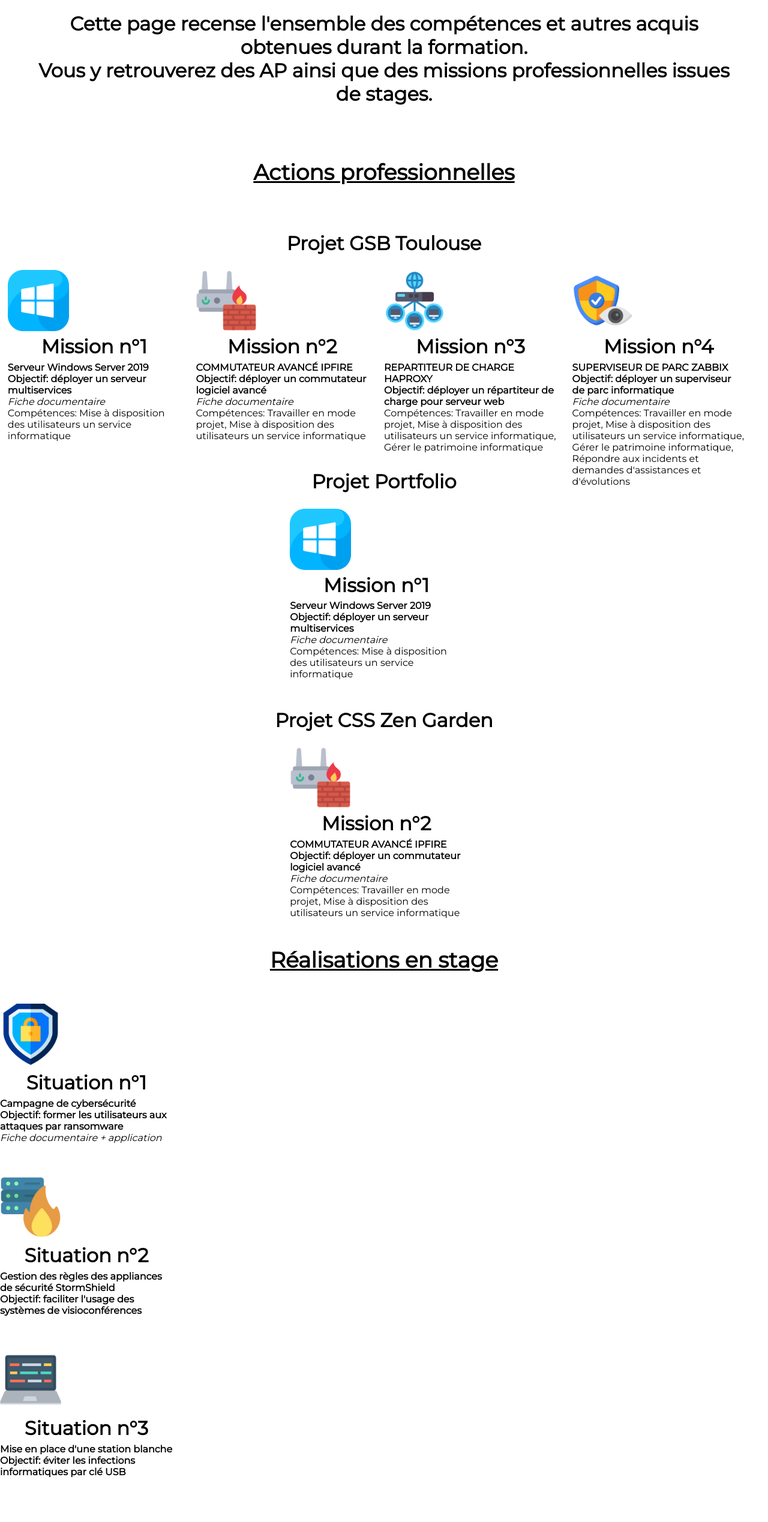
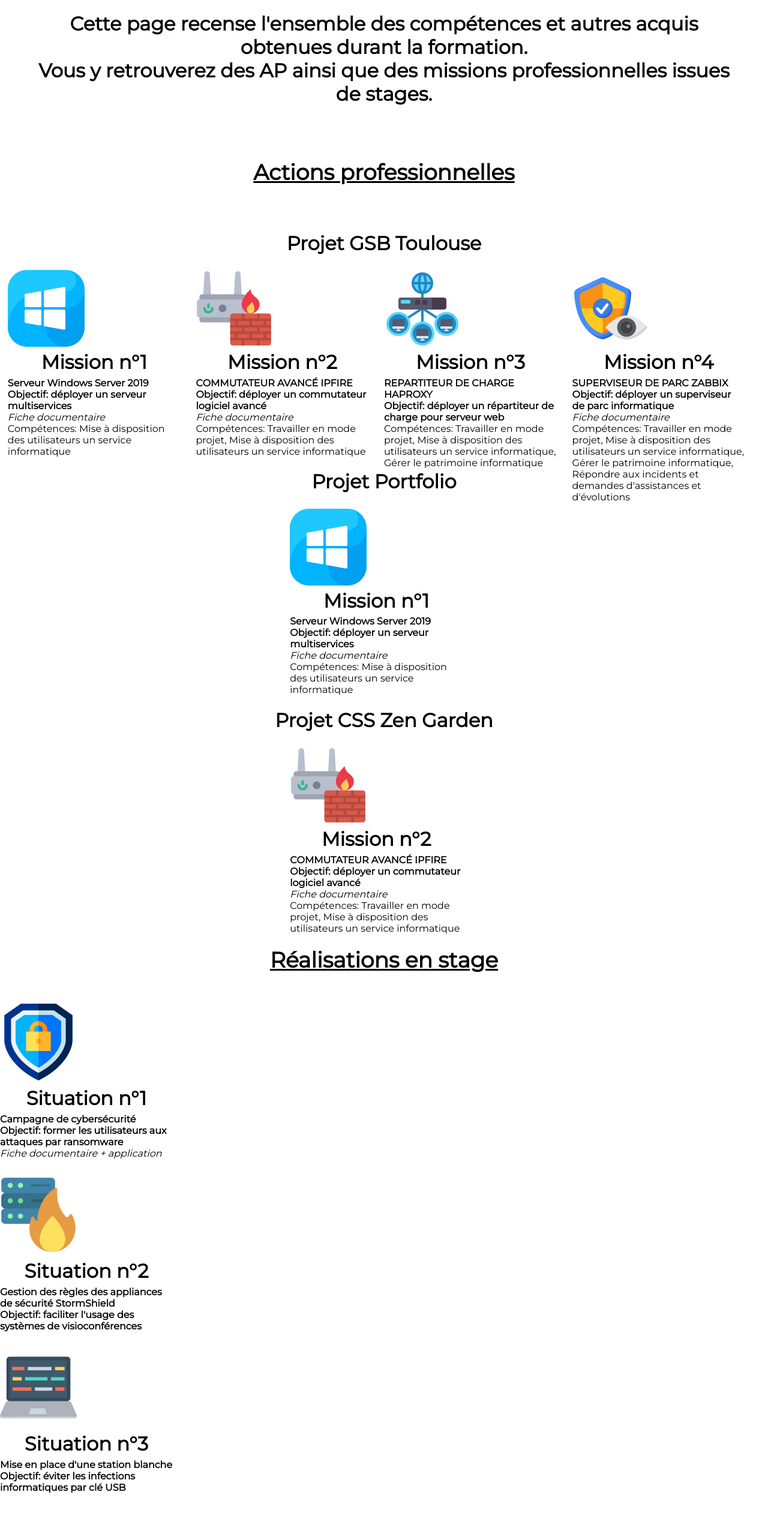
Before and after one commit to L-Dlbcq/l-dlbcq.github.io, a plain HTML site: page skills.html in a window 1280 px wide. Shown: the part 240-2777 px from the top of the page at 60% size. Drawn offline with Linux system fonts and the light colour scheme.

Commit message:
Update skills.html

```diff
--- a/skills.html
+++ b/skills.html
@@ -22,7 +22,7 @@
         <h2>Projet GSB Toulouse</h2>
         <div class="PPE">
             <div class="PPE1">
-                        <img alt="Logo WinServ19" src="img/skills-img/server.png" width="102" height="102">
+                        <img alt="Logo WinServ19" src="img/skills-img/server.png" width="128" height="128">
                         <h2>Mission n°1</h2>
                         <h3>Serveur Windows Server 2019</h3>
                         <h3>Objectif: déployer un serveur multiservices</h3>
@@ -30,7 +30,7 @@
                         <p>Compétences: Mise à disposition des utilisateurs un service informatique</p>
             </div>
             <div class="PPE2">
-                        <img alt="Logo ipfire" src="img/skills-img/ipfire.png" width="102" height="102">
+                        <img alt="Logo ipfire" src="img/skills-img/ipfire.png" width="128" height="128">
                         <h2>Mission n°2</h2>
                         <h3>COMMUTATEUR AVANCÉ IPFIRE</h3>
                         <h3>Objectif: déployer un commutateur logiciel avancé</h3>
@@ -38,14 +38,14 @@
                         <p>Compétences: Travailler en mode projet, Mise à disposition des utilisateurs un service informatique</p>
             </div>
             <div class="PPE3">
-                        <img alt="Logo haproxy" src="img/skills-img/haproxy.png" width="102" height="102">
+                        <img alt="Logo haproxy" src="img/skills-img/haproxy.png" width="128" height="128">
                         <h2>Mission n°3</h2>
                         <h3>REPARTITEUR DE CHARGE HAPROXY</h3>
                         <h3>Objectif: déployer un répartiteur de charge pour serveur web</h3>
                         <p>Compétences: Travailler en mode projet, Mise à disposition des utilisateurs un service informatique,  Gérer le patrimoine informatique</p>
             </div>
             <div class="PPE4">
-                        <img alt="Logo zabbix" src="img/skills-img/zabbix.png" width="102" height="102">
+                        <img alt="Logo zabbix" src="img/skills-img/zabbix.png" width="128" height="128">
                         <h2>Mission n°4</h2>
                         <h3>SUPERVISEUR DE PARC ZABBIX</h3>
                         <h3>Objectif: déployer un superviseur de parc informatique</h3>
@@ -56,7 +56,7 @@
             <h2>Projet Portfolio</h2>
         <div class="PPE">
             <div class="PPE5">
-                        <img alt="Logo WinServ19" src="img/skills-img/server.png" width="102" height="102">
+                        <img alt="Logo WinServ19" src="img/skills-img/server.png" width="128" height="128">
                         <h2>Mission n°1</h2>
                         <h3>Serveur Windows Server 2019</h3>
                         <h3>Objectif: déployer un serveur multiservices</h3>
@@ -67,7 +67,7 @@
             <h2>Projet CSS Zen Garden</h2>
         <div class="PPE">
             <div class="PPE6">
-                        <img alt="Logo ipfire" src="img/skills-img/ipfire.png" width="102" height="102">
+                        <img alt="Logo ipfire" src="img/skills-img/ipfire.png" width="128" height="128">
                         <h2>Mission n°2</h2>
                         <h3>COMMUTATEUR AVANCÉ IPFIRE</h3>
                         <h3>Objectif: déployer un commutateur logiciel avancé</h3>
@@ -82,7 +82,7 @@
             <div class="SitPro1">
                 <div class="SitPro1-interne">
                     <div class="SitPro1-facade">
-                        <img alt="Logo cybersécurité" src="img/skills-img/security.png" width="102" height="102">
+                        <img alt="Logo cybersécurité" src="img/skills-img/security.png" width="128" height="128">
                     </div>
                     <div class="SitPro1-arriere">
                         <h2>Situation n°1</h2>
@@ -95,7 +95,7 @@
             <div class="SitPro2">
                 <div class="SitPro2-interne">
                     <div class="SitPro2-facade">
-                        <img alt="Logo firewall" src="img/skills-img/hacking.png" width="102" height="102">
+                        <img alt="Logo firewall" src="img/skills-img/hacking.png" width="128" height="128">
                     </div>
                     <div class="SitPro2-arriere">
                         <h2>Situation n°2</h2>
@@ -107,7 +107,7 @@
             <div class="SitPro3">
                 <div class="SitPro3-interne">
                     <div class="SitPro3-facade">
-                        <img alt="Logo white station" src="img/skills-img/laptop.png" width="102" height="102">
+                        <img alt="Logo white station" src="img/skills-img/laptop.png" width="128" height="128">
                     </div>
                     <div class="SitPro3-arriere">
                         <h2>Situation n°3</h2>
@@ -121,7 +121,7 @@
             <div class="SitPro4">
                 <div class="SitPro4-interne">
                     <div class="SitPro4-facade">
-                        <img alt="Logo PowerShell" src="img/skills-img/script.png" width="102" height="102">
+                        <img alt="Logo PowerShell" src="img/skills-img/script.png" width="128" height="128">
                     </div>
                     <div class="SitPro4-arriere">
                         <h2>Situation n°4</h2>
@@ -134,7 +134,7 @@
             <div class="SitPro5">
                 <div class="SitPro5-interne">
                     <div class="SitPro5-facade">
-                        <img alt="Logo documentation" src="img/skills-img/docs.png" width="102" height="102">
+                        <img alt="Logo documentation" src="img/skills-img/docs.png" width="128" height="128">
                     </div>
                     <div class="SitPro5-arriere">
                         <h2>Situation n°5</h2>
@@ -147,7 +147,7 @@
             <div class="SitPro6">
                 <div class="SitPro6-interne">
                     <div class="SitPro6-facade">
-                        <img alt="Logo contrats" src="img/skills-img/contracter.png" width="102" height="102">
+                        <img alt="Logo contrats" src="img/skills-img/contracter.png" width="128" height="128">
                     </div>
                     <div class="SitPro6-arriere">
                         <h2>Situation n°6</h2>
```
